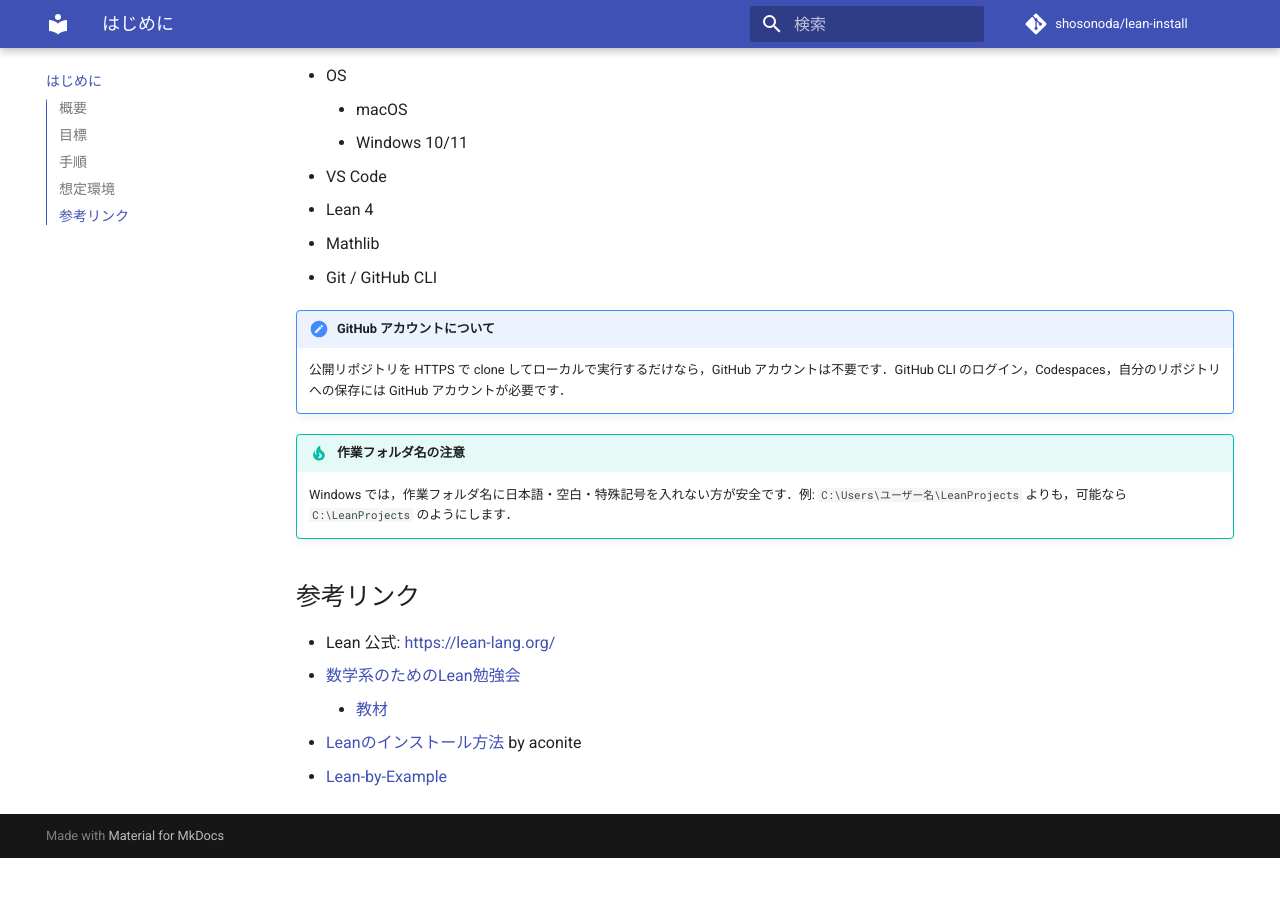
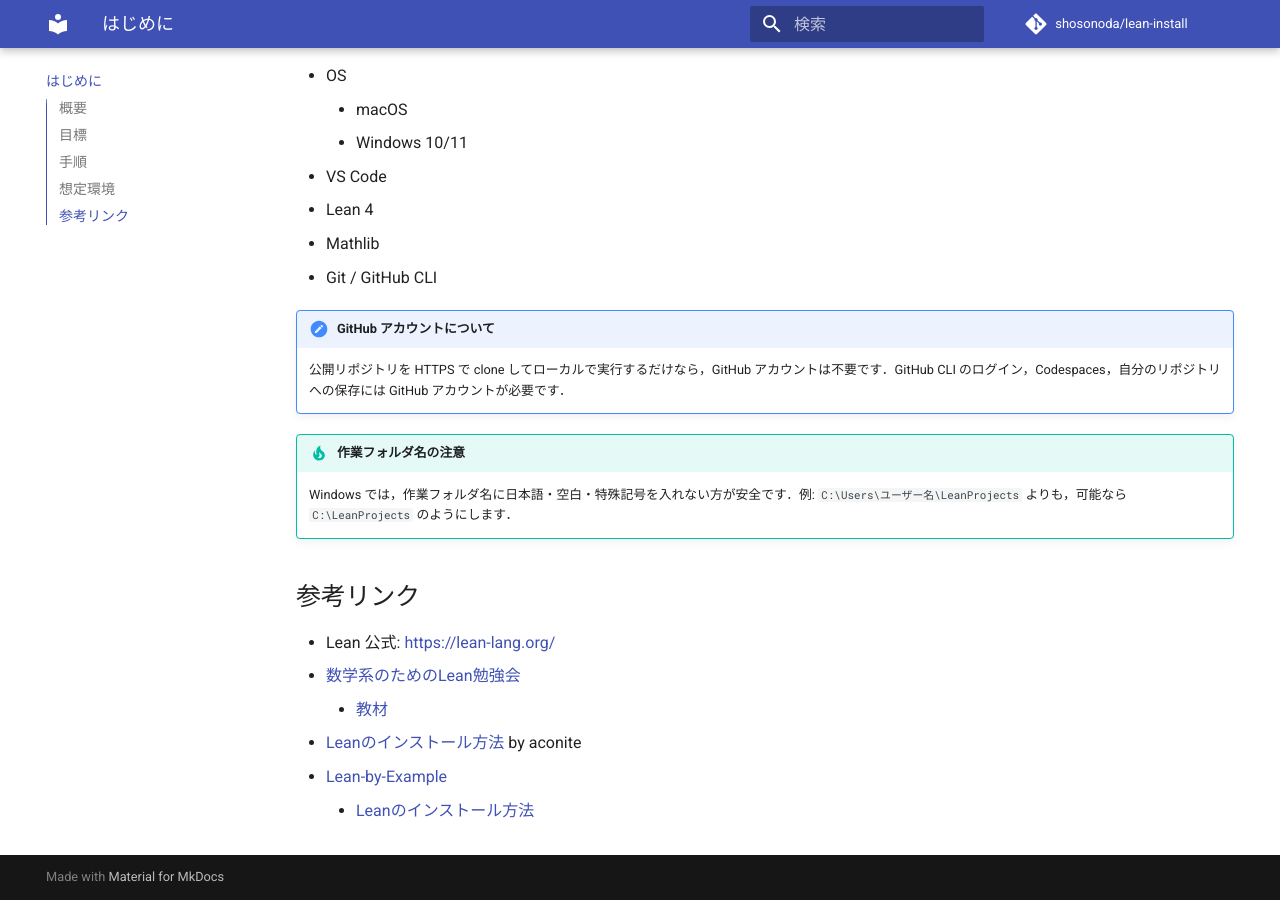
Before and after one commit to shosonoda/lean-install, an MkDocs documentation site: the page built from docs/index.md, in a window 1280 px wide and 900 px high, scrolled down 2048 px. Built offline with MkDocs 1.6.1 and Material for MkDocs 9.7.7, drawn with Linux system fonts in a browser that asks for light colours; comment, search, counter and statistics services are not loaded; before the commit the page ends 2906 px from its top, so only the background shows below that.

Commit message:
Sync public docs from lean-install-dev (baf68c4)

```diff
--- a/docs/index.md
+++ b/docs/index.md
@@ -87,6 +87,7 @@
     - [教材](https://github.com/yuma-mizuno/lean-math-workshop)
 - [Leanのインストール方法](https://aconite-ac.github.io/how_to_install_lean/) by aconite
 - [Lean-by-Example](https://lean-ja.github.io/lean-by-example/)
+    - [Leanのインストール方法](https://lean-ja.github.io/lean-by-example/HowToInstall.html)
 <!-- - Lean 4 VS Code 拡張: [https://marketplace.visualstudio.com/items?itemName=leanprover.lean4](https://marketplace.visualstudio.com/items?itemName=leanprover.lean4) -->
 <!-- - elan: https://github.com/leanprover/elan -->
 <!-- - mathlib4: https://github.com/leanprover-community/mathlib4 -->
```
